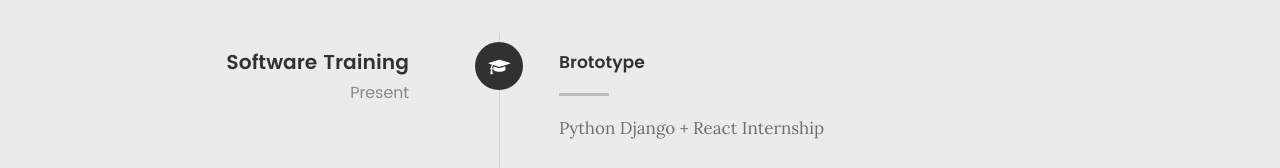
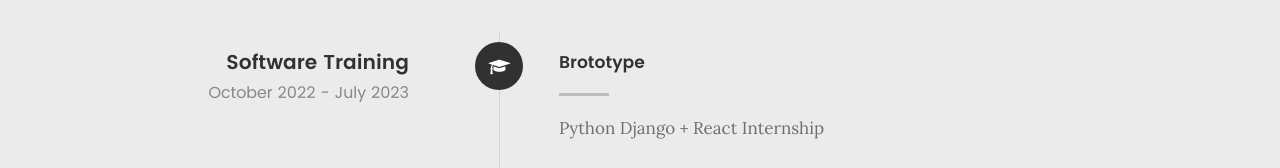
Before and after one commit to sabeelgithub/sabeelgithub.github.io, a plain HTML site: page index.html in a window 1280 px wide. Shown: the part 2765-2933 px from the top of the page. Drawn offline with nearby package versions, Linux system fonts and the light colour scheme; files whose address does not match are found by name.

Commit message:
date changed

```diff
--- a/index.html
+++ b/index.html
@@ -301,7 +301,7 @@
 
 	   				<div class="timeline-header">
 	   					<h3>Software Training</h3>
-	   					<p>Present</p>
+	   					<p>October 2022 - July 2023</p>
 	   				</div>
 
 	   				<div class="timeline-content">
@@ -464,7 +464,7 @@
 
 					      <div class="categories">Technologies used:-Django,Django Rest Framework,React js,Redux Toolkit,Jwt,WebRTC,Jsx,Tailwind css,Paypal</div>
 					   </div>
-					   	<div class="link-box" style="display:flex;justify-content:space-around; ">
+					   	<div class="link-box" style="display:flex;justify-content:space-around">
 					 <div>
 					 <a href="https://main.d2in8h6pf3u6ok.amplifyapp.com/">Details</a></div>
 					      <div><a  class="popup-modal-dismiss a">Close</a>
```
